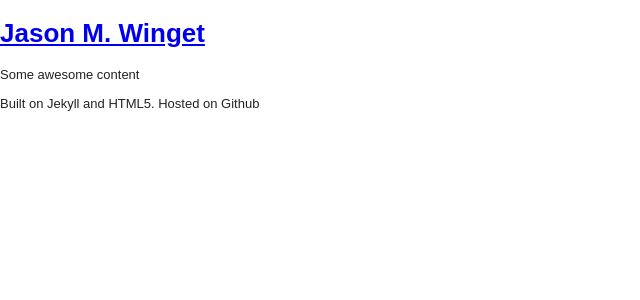
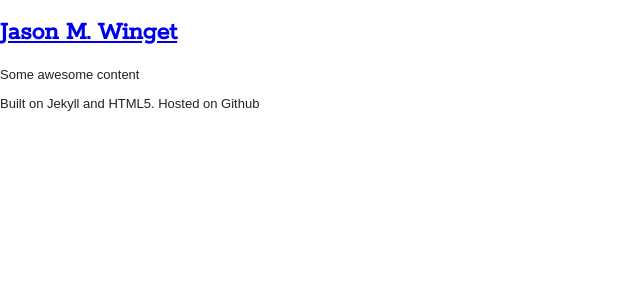
Before and after one commit to jwinget/jwinget.github.com, a Jekyll site: the page built from index.html, in a window 1280 px wide. Shown: the top 300 px of the page, without its empty margins (0-640 px from the left). Built offline with Jekyll 4.4.1, drawn with Linux system fonts in a browser that asks for light colours; nearby versions of some CDN libraries.

Commit message:
Tentative CSS edits :)

```diff
--- a/_layouts/default.html
+++ b/_layouts/default.html
@@ -24,6 +24,8 @@
   <!-- CSS: implied media=all -->
   <!-- CSS concatenated and minified via ant build script-->
   <link rel="stylesheet" href="css/style.css">
+  <!-- Google web fonts -->
+  <link href='http://fonts.googleapis.com/css?family=Rokkitt' rel='stylesheet' type='text/css'>
   <!-- end CSS-->
 
   <!-- More ideas for your <head> here: h5bp.com/d/head-Tips -->
--- a/css/style.css
+++ b/css/style.css
@@ -211,8 +211,8 @@
    Author:
    ========================================================================== */
 
-
-
+/*========== My Style ==========*/
+h1 { font-family: 'Rokkitt', 'Lucida Grand', serif; }
 
 
 
```
